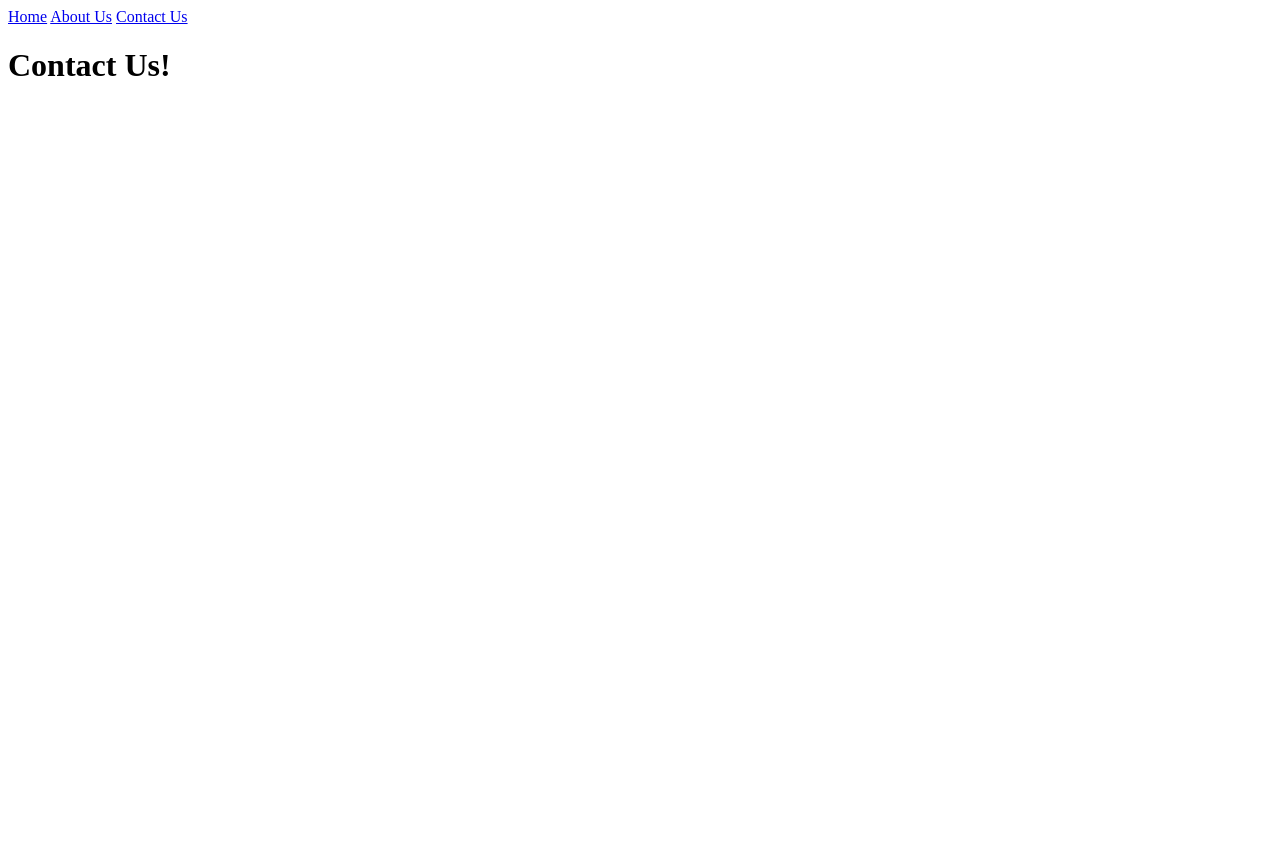
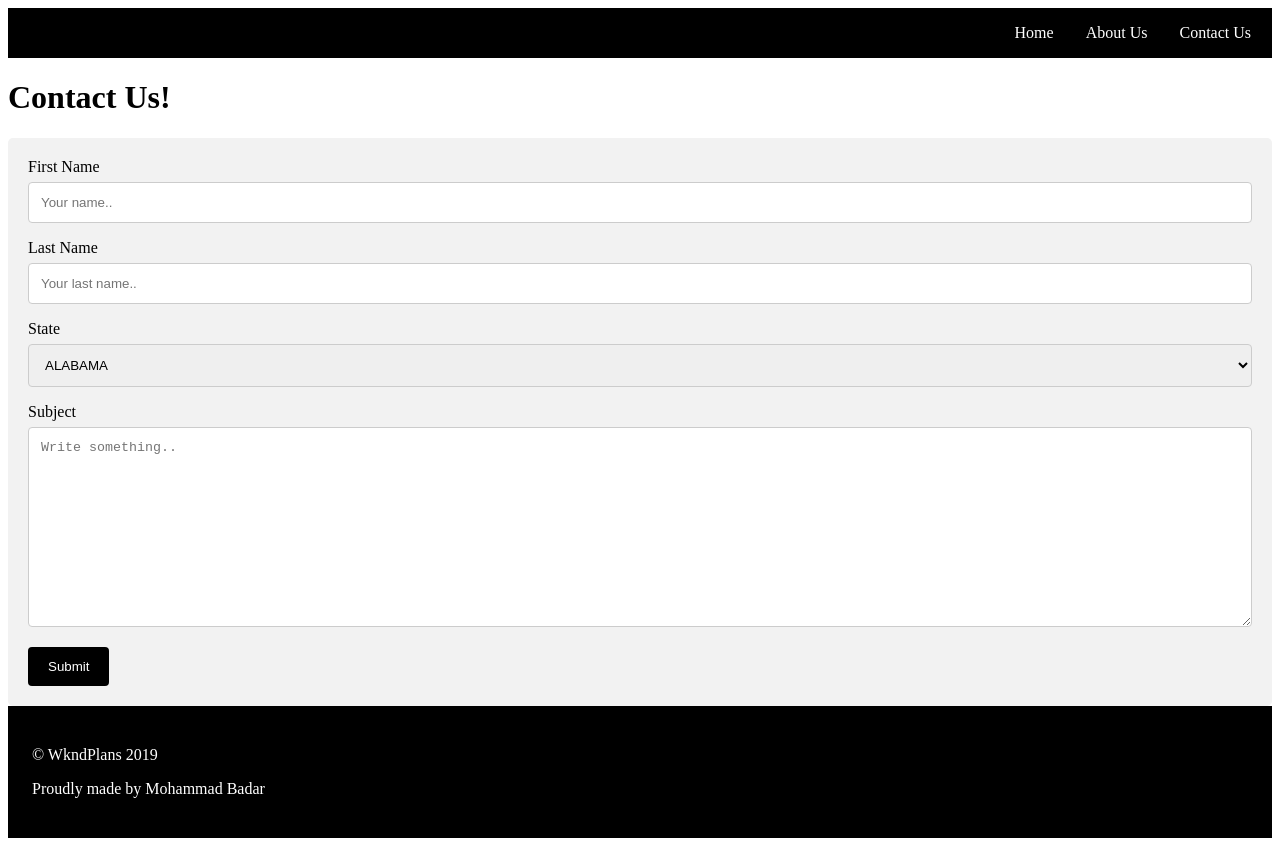
Before and after one commit to mujbadar/WkndPlans, a plain HTML site: page contact.html in a window 1280 px wide. Before the commit the page ends 800 px from the top, so only its background shows below. Drawn offline with Linux system fonts and the light colour scheme.

Commit message:
completed the contact us page

```diff
--- a/contact.html
+++ b/contact.html
@@ -3,6 +3,7 @@
   <head>
     <meta charset="utf-8">
     <title>WkndPlans Contact</title>
+    <link rel="stylesheet" href="styles/contact.css">
   </head>
   <body>
     <nav class="menu">
@@ -11,5 +12,79 @@
       <a href="contact.html">Contact Us</a>
     </nav>
     <h1>Contact Us!</h1>
+    <div class="container">
+      <form action="action_page.php">
+
+        <label for="fname">First Name</label>
+        <input type="text" id="fname" name="firstname" placeholder="Your name..">
+
+        <label for="lname">Last Name</label>
+        <input type="text" id="lname" name="lastname" placeholder="Your last name..">
+
+        <label for="state">State</label>
+        <select id="state" name="State">
+          <option value="">ALABAMA</option>
+          <option value="">ALASKA</option>
+          <option value="">ARIZONA</option>
+          <option value="">ARKANSAS</option>
+          <option value="">CALIFORNIA</option>
+          <option value="">COLORADO/option>
+          <option value="">CONNECTICUT</option>
+          <option value="">DELAWARE</option>
+          <option value="">FLORIDA</option>
+          <option value="">GEORGIA</option>
+          <option value="">HAWAII</option>
+          <option value="">IDAHO</option>
+          <option value="">ILLINOIS</option>
+          <option value="">INDIANA</option>
+          <option value="">IOWA</option>
+          <option value="">KANSAS</option>
+          <option value="">KENTUCKY</option>
+          <option value="">LOUSIANA</option>
+          <option value="">MAINE</option>
+          <option value="">MARYLAND</option>
+          <option value="">MASSACHUSETTS</option>
+          <option value="">MICHIGAN</option>
+          <option value="">MINNESOTA</option>
+          <option value="">MISSISSIPPI</option>
+          <option value="">MISSOURI</option>
+          <option value="">NEBRASKA</option>
+          <option value="">NEVADA</option>
+          <option value="">NEW HAMPSHIRE</option>
+          <option value="">NEW JERSEY</option>
+          <option value="">NEW MEXICO</option>
+          <option value="">NEW YORK</option>  <option value="">NORTH CAROLINA</option>
+          <option value="">NORTH DAKOTA</option>
+          <option value="">OHIO</option>
+          <option value="">OKLAHOMA</option>
+          <option value="">OREGON</option>
+          <option value="">PENNSYLVANIA</option>
+          <option value="">RHODE ISLAND</option>
+          <option value="">SOUTH CAROLINA</option>
+          <option value="">SOUTH DAKOTA</option>
+          <option value="">TENNESSE</option>
+          <option value="">TEXAS</option>
+          <option value="">UTAH</option>
+          <option value="">VERMONT</option>
+          <option value="">VIRGINIA</option>
+          <option value="">WASHINGTON</option>
+          <option value="">WEST VIRGINIA</option>
+          <option value="">WISCONSIN</option>
+          <option value="">WYOMING</option>
+        </select>
+
+        <label for="subject">Subject</label>
+        <textarea id="subject" name="subject" placeholder="Write something.." ></textarea>
+
+        <input id="submit" type="submit">
+
+      </form>
+    </div>
   </body>
+  <footer>
+    <div class="footerContainer">
+        <p class="copyright">© WkndPlans 2019</p>
+        <p>Proudly made by Mohammad Badar</p>
+    </div>
+  </footer>
 </html>
--- /dev/null
+++ b/styles/about.css
@@ -0,0 +1,24 @@
+body {
+  font-family: futura;
+}
+
+.menu {
+  background: black;
+  display: flex;
+  justify-content: flex-end;
+  padding-right: 5px;
+  color: white;
+}
+
+a {
+  color: white;
+  padding: 1em;
+  cursor: pointer;
+  text-decoration: none;
+}
+
+a:hover {
+  color: black;
+  background-color: white;
+  border-radius: 15px;
+}
--- /dev/null
+++ b/styles/contact.css
@@ -0,0 +1,69 @@
+body {
+  font-family: futura;
+}
+
+.menu {
+  background: black;
+  display: flex;
+  justify-content: flex-end;
+  padding-right: 5px;
+  color: white;
+}
+
+a {
+  color: white;
+  padding: 1em;
+  cursor: pointer;
+  text-decoration: none;
+}
+
+a:hover {
+  color: black;
+  background-color: white;
+  border-radius: 15px;
+}
+
+
+input[type=text], select, textarea {
+  width: 100%;
+  padding: 12px;
+  border: 1px solid #ccc;
+  border-radius: 4px;
+  box-sizing: border-box;
+  margin-top: 6px;
+  margin-bottom: 16px;
+  resize: vertical
+}
+
+
+#submit {
+  background-color: black;
+  color: white;
+  padding: 12px 20px;
+  border: none;
+  border-radius: 4px;
+  cursor: pointer;
+}
+
+
+#submit:hover {
+  background-color: white;
+  color: black;
+}
+
+
+.container {
+  border-radius: 5px;
+  background-color: #f2f2f2;
+  padding: 20px;
+}
+
+#subject {
+  height: 200px;
+}
+
+.footerContainer {
+  background: black;
+  padding: 1.5em;
+  color: white;
+}
--- a/styles/main.css
+++ b/styles/main.css
@@ -21,6 +21,7 @@ a {
   color: white;
   padding: 1em;
   cursor: pointer;
+  text-decoration: none;
 }
 
 a:hover {
```
Also changed, not shown: about.html (+1 -0 lines).
